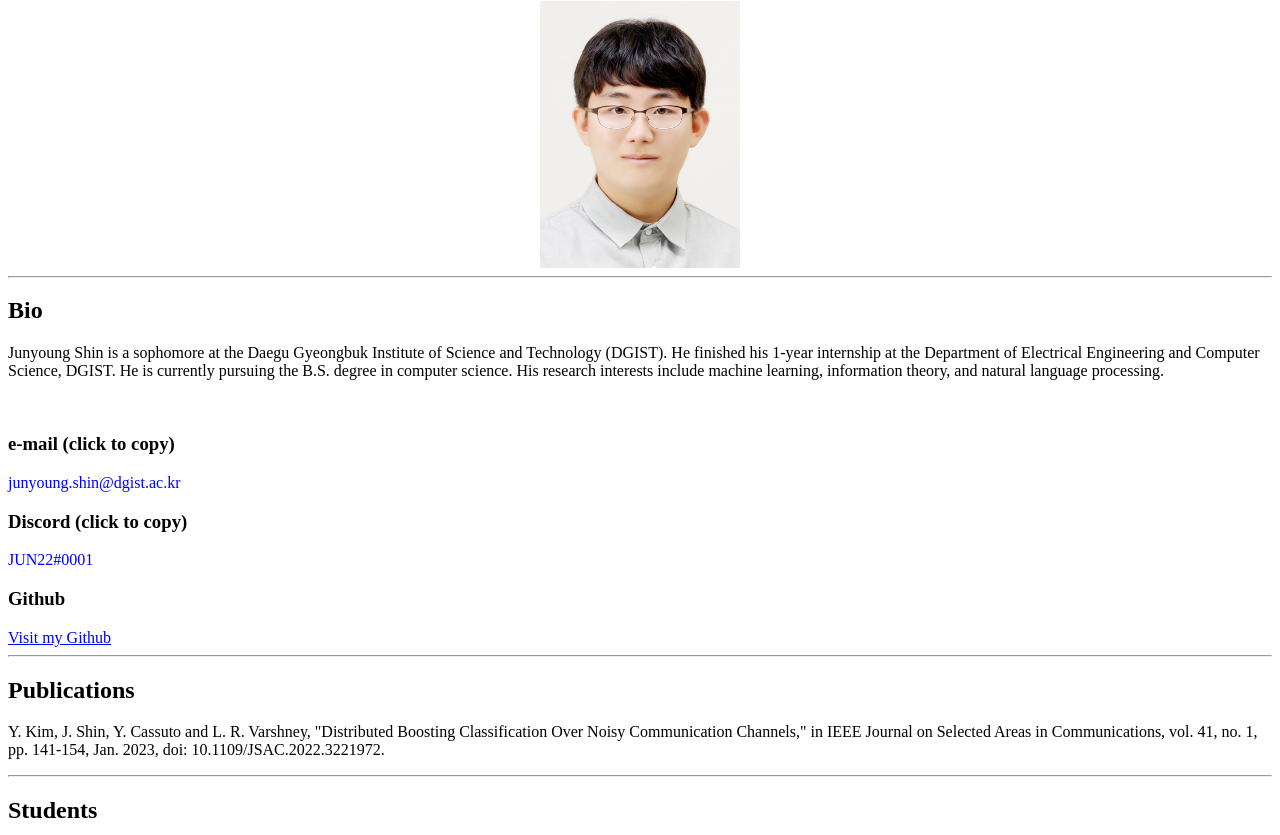
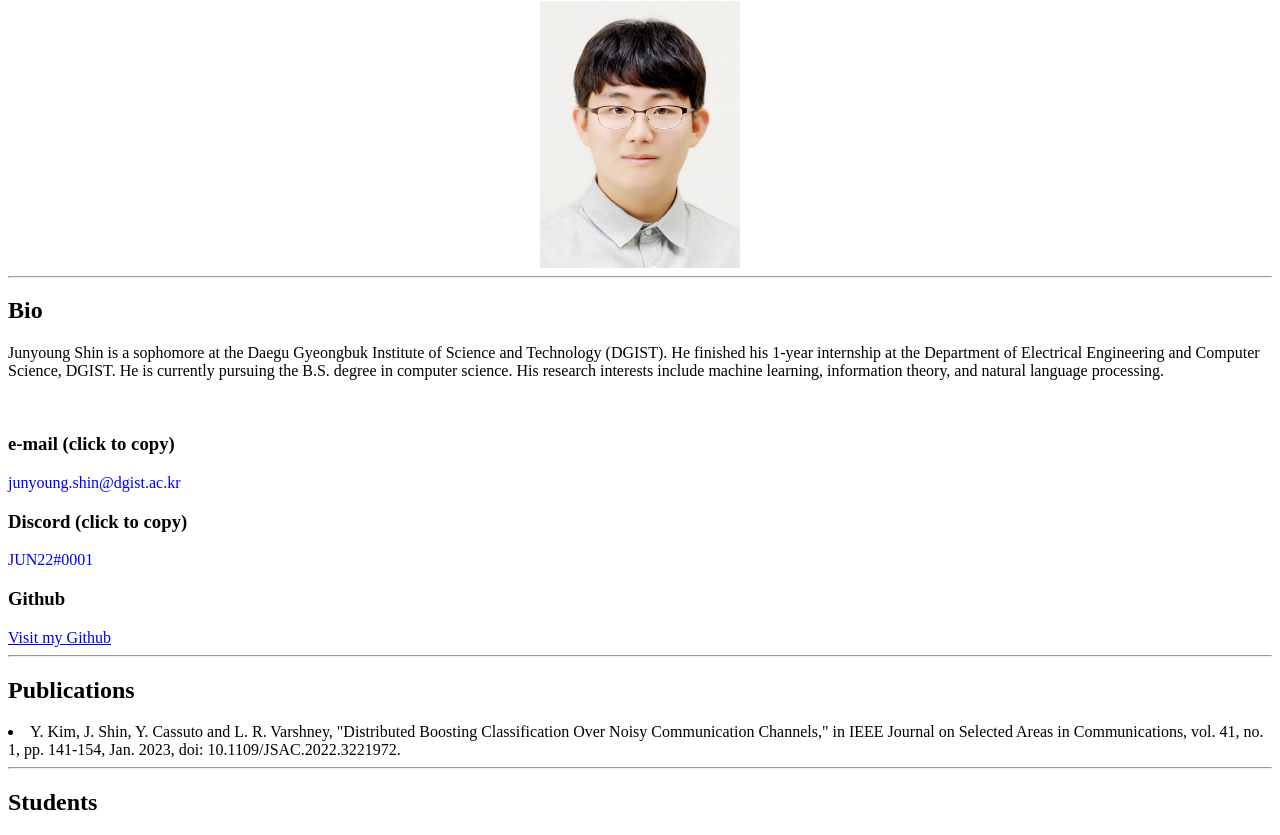
Before and after one commit to Junyoung-Shin-22/my-page, a plain HTML site: page index.html in a window 1280 px wide. Shown: the part 79-914 px from the top of the page. Drawn offline with Linux system fonts and the light colour scheme; grey boxes are pictures that could not be loaded.

Commit message:
change reference to li tag

```diff
--- a/index.html
+++ b/index.html
@@ -26,10 +26,12 @@
     <hr>
 
     <h2>Publications</h2>
-    <p class="reference">Y. Kim, J. Shin, Y. Cassuto and L. R. Varshney, "Distributed Boosting Classification Over Noisy
+    <li class="reference">
+        Y. Kim, J. Shin, Y. Cassuto and L. R. Varshney, "Distributed Boosting Classification Over Noisy
         Communication
         Channels," in IEEE Journal on Selected Areas in Communications, vol. 41, no. 1, pp. 141-154, Jan. 2023, doi:
-        10.1109/JSAC.2022.3221972.</p>
+        10.1109/JSAC.2022.3221972.
+    </li>
     <hr>
 
     <h2>Students</h2>
```
